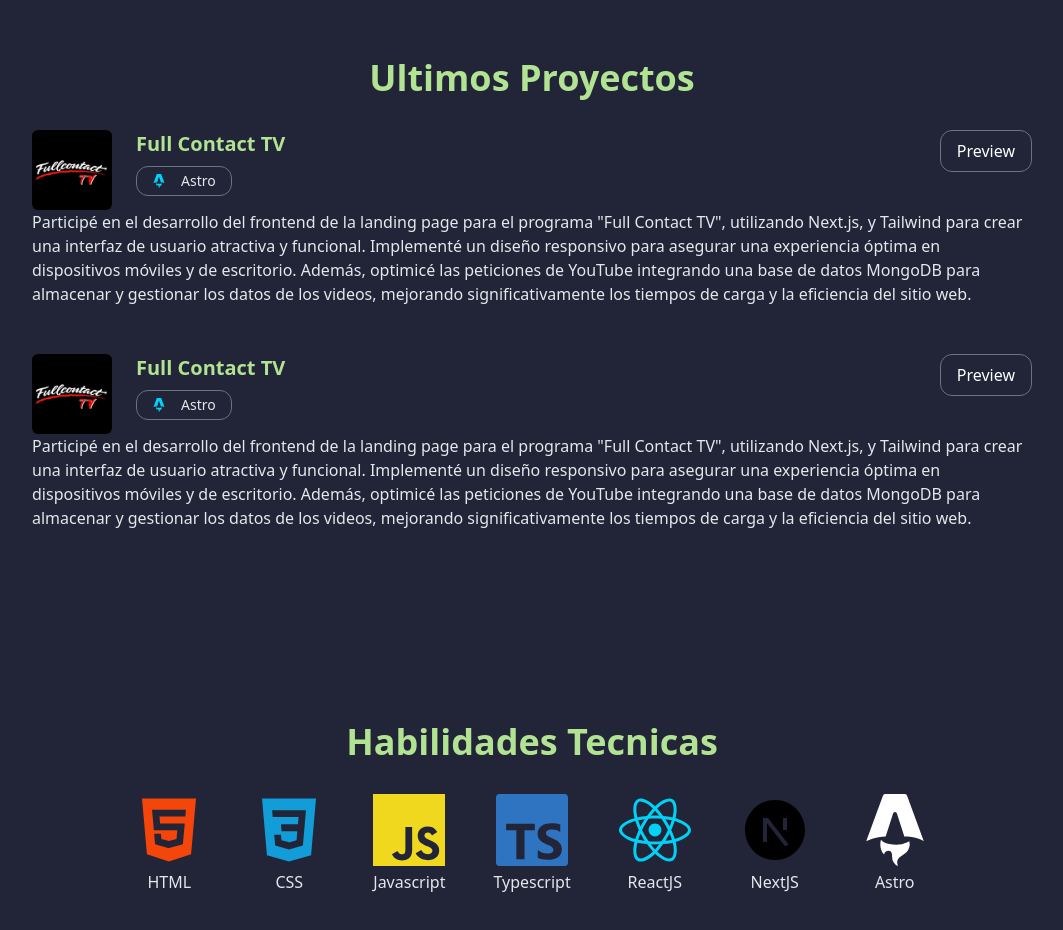
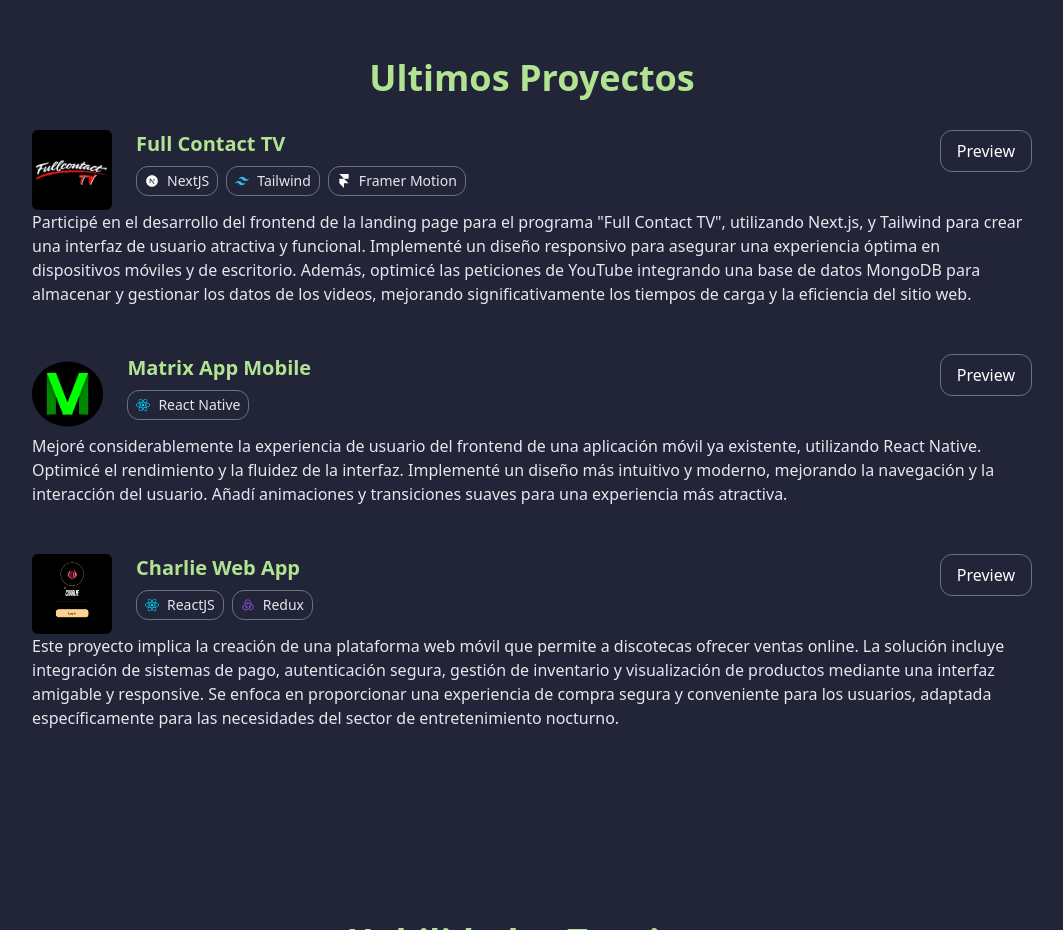
Before and after one commit to BMPaiba/portfolio, an Astro site: page / in a window 1280 px wide. Shown: the part 1020-1950 px from the top of the page, without its empty margins (108-1171 px from the left). Built offline with nearby package versions, Linux system fonts and the light colour scheme; Astro itself is replaced by a stand-in of ours.

Commit message:
project section

```diff
--- /dev/null
+++ b/public/assets/index.ts
@@ -0,0 +1 @@
+export { default as charlie } from "./charlie.png"
--- a/src/components/Card.tsx
+++ b/src/components/Card.tsx
@@ -1,33 +1,37 @@
 import type { ProjectInterface } from "../interfaces";
-import { SiAstro } from "../components/react-icons";
+import { SiAstro, FaReact,RiNextjsFill,RiTailwindCssFill, TbBrandRedux  } from "../components/react-icons";
+import {dataProjects} from "../data"
 
-function Card({ image, title, description, icons }: ProjectInterface) {
-  const tech = [
-    {
-      Icon: SiAstro,
-      label: "Astro",
-      iconsStyles: "text-[#00D1F7]",
-    },
-  ];
+function Card({ image, title, description, icons , link}: ProjectInterface) {
+
+  const techs = dataProjects.filter(project => project.title === title)[0].technologies
+
+  const redirect = (link: string) => {
+    window.open(link, "_blank");
+  }
+
   return (
     <section className="max-w-[1000px] mx-auto">
-      <div className="flex justify-between gap-6">
-        <div className="flex gap-6">
+      <div className="flex justify-between gap-6 w-full">
+        <div className="flex gap-6  w-full">
           <img src={image} alt="" className="size-20 rounded-md" />
-          <div className="flex flex-col gap-2">
-            <h4 className="text-xl text-Green font-bold hover:scale-105 hover:cursor-pointer transform transition">
+          <div className="flex flex-col gap-2   w-full">
+            <h4 className="text-xl text-Green font-bold  ">
               {title}
             </h4>
-              {tech.map(({ Icon, label, iconsStyles } , index) => (
-                <div className="flex items-center justify-around border rounded-xl border-gray-500 w-24 px-2 py-1" key={index}>
+            <div className="flex items-center justify-start gap-2  w-full ">
+
+              {techs.map(({ Icon, label, iconsStyles } , index) => (
+                <div className="flex items-center justify-around border rounded-xl border-gray-500 gap-2  px-2 py-1  " key={index}>
                   <Icon className={`${iconsStyles} text-sm  first-letter:`} />
                   <p className="  text-sm">{label}</p>
                 </div>
               ))}
+              </div>
           </div>
         </div>
         <div>
-          <button className="text-white hover:text-black border border-gray-500 hover:bg-Green px-4 py-2 rounded-xl transform transition ">
+          <button className="text-white hover:text-black border border-gray-500 hover:bg-Green px-4 py-2 rounded-xl transform transition " onClick={() => redirect(link)}>
             Preview
           </button>
         </div>
--- a/src/data/projects.data.ts
+++ b/src/data/projects.data.ts
@@ -1,9 +1,61 @@
+import { SiAstro, FaReact,RiNextjsFill,RiTailwindCssFill,SiFramer, TbBrandRedux  } from "../components/react-icons";
+
 export const dataProjects = [
-    {
-        title: "Full Contact TV",
-        description: 'Participé en el desarrollo del frontend de la landing page para el programa "Full Contact TV", utilizando Next.js, y Tailwind para crear una interfaz de usuario atractiva y funcional. Implementé un diseño responsivo para asegurar una experiencia óptima en dispositivos móviles y de escritorio. Además, optimicé las peticiones de YouTube integrando una base de datos MongoDB para almacenar y gestionar los datos de los videos, mejorando significativamente los tiempos de carga y la eficiencia del sitio web.',
-        image: "/assets/full-contact-tv.png",
-        link: "https://fullcontacttv.com.ar",
-        technologies: ["Next.js", "Tailwind"]
-    }
-]
+  {
+    title: "Full Contact TV",
+    description:
+      'Participé en el desarrollo del frontend de la landing page para el programa "Full Contact TV", utilizando Next.js, y Tailwind para crear una interfaz de usuario atractiva y funcional. Implementé un diseño responsivo para asegurar una experiencia óptima en dispositivos móviles y de escritorio. Además, optimicé las peticiones de YouTube integrando una base de datos MongoDB para almacenar y gestionar los datos de los videos, mejorando significativamente los tiempos de carga y la eficiencia del sitio web.',
+    image: "/assets/full-contact-tv.png",
+    link: "https://fullcontacttv.com.ar/",
+    technologies: [
+      {
+        Icon: RiNextjsFill,
+        label: "NextJS",
+        iconsStyles: "text-[#fff]",
+      },
+      {
+        Icon: RiTailwindCssFill,
+        label: "Tailwind",
+        iconsStyles: "text-[#36B7F0]",
+      },
+      {
+        Icon: SiFramer,
+        label: "Framer Motion",
+        iconsStyles: "text-[#fff]",
+      },
+    ],
+  },
+  {
+    title: "Matrix App Mobile",
+    description:
+      "Mejoré considerablemente la experiencia de usuario del frontend de una aplicación móvil ya existente, utilizando React Native. Optimicé el rendimiento y la fluidez de la interfaz. Implementé un diseño más intuitivo y moderno, mejorando la navegación y la interacción del usuario. Añadí animaciones y transiciones suaves para una experiencia más atractiva.",
+    image: "/assets/matrix.png",
+    link: "https://play.google.com/store/apps/details?id=com.p4troy.Matrix&hl=es_AR",
+    technologies: [
+      {
+        Icon: FaReact,
+        label: "React Native",
+        iconsStyles: "text-[#00D1F7] ",
+      },
+    ],
+  },
+  {
+    title: "Charlie Web App ",
+    description:
+      'Este proyecto implica la creación de una plataforma web móvil que permite a discotecas ofrecer ventas online. La solución incluye integración de sistemas de pago, autenticación segura, gestión de inventario y visualización de productos mediante una interfaz amigable y responsive. Se enfoca en proporcionar una experiencia de compra segura y conveniente para los usuarios, adaptada específicamente para las necesidades del sector de entretenimiento nocturno.',
+    image: "/assets/charlie.png",
+    link: "https://www.youtube.com/watch?v=LbkMOQ-xVGk&feature=youtu.be",
+    technologies: [
+      {
+        Icon: FaReact,
+        label: "ReactJS",
+        iconsStyles: "text-[#00D1F7]",
+      },
+      {
+        Icon: TbBrandRedux,
+        label: "Redux",
+        iconsStyles: "text-[#7248B6]",
+      },
+    ],
+  },
+];
--- a/src/pages/index.astro
+++ b/src/pages/index.astro
@@ -13,7 +13,7 @@ import {
   <main class="">
     <HeroSection />
     <AboutSection />
-    <ProjectSection />
+    <ProjectSection client:load  />
     <SkillSection client:load />
     <FooterSection />
   </main>
--- a/src/section/Hero.tsx
+++ b/src/section/Hero.tsx
@@ -1,5 +1,5 @@
 import React from 'react'
-import { Badge, ButtonComponent } from '../components'
+import {ButtonComponent } from '../components'
 import {FaGithub,FaLinkedin,MdAlternateEmail} from '../components/react-icons'
 
 function Hero() {
--- a/src/section/Project.tsx
+++ b/src/section/Project.tsx
@@ -1,24 +1,7 @@
 import { TitleH3, Card } from "../components";
+import { dataProjects } from "../data";
 
 function Project() {
-  const dataProjects = [
-    {
-      title: "Full Contact TV",
-      description:
-        'Participé en el desarrollo del frontend de la landing page para el programa "Full Contact TV", utilizando Next.js, y Tailwind para crear una interfaz de usuario atractiva y funcional. Implementé un diseño responsivo para asegurar una experiencia óptima en dispositivos móviles y de escritorio. Además, optimicé las peticiones de YouTube integrando una base de datos MongoDB para almacenar y gestionar los datos de los videos, mejorando significativamente los tiempos de carga y la eficiencia del sitio web.',
-      image: "/assets/full-contact-tv.png",
-      link: "https://fullcontacttv.com.ar",
-      technologies: ["Next.js", "Tailwind"],
-    },
-    {
-      title: "Full Contact TV",
-      description:
-        'Participé en el desarrollo del frontend de la landing page para el programa "Full Contact TV", utilizando Next.js, y Tailwind para crear una interfaz de usuario atractiva y funcional. Implementé un diseño responsivo para asegurar una experiencia óptima en dispositivos móviles y de escritorio. Además, optimicé las peticiones de YouTube integrando una base de datos MongoDB para almacenar y gestionar los datos de los videos, mejorando significativamente los tiempos de carga y la eficiencia del sitio web.',
-      image: "/assets/full-contact-tv.png",
-      link: "https://fullcontacttv.com.ar",
-      technologies: ["Next.js", "Tailwind"],
-    },
-  ];
   return (
     <section className="py-40">
       <TitleH3 title="Ultimos Proyectos" />
```
